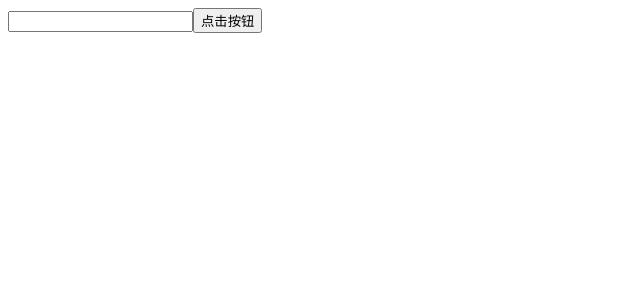
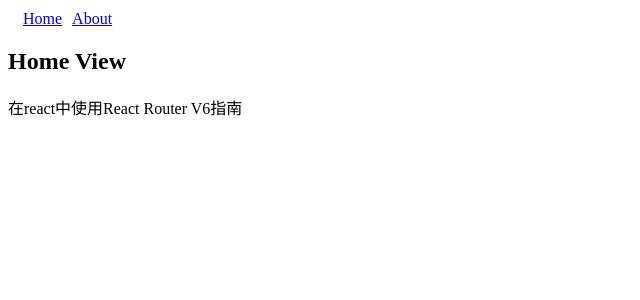
Before and after one commit to SensFeng/react-template, a React app: page / in a window 1280 px wide. Shown: the top 300 px of the page, without its empty margins (0-640 px from the left). Built offline with nearby package versions, Linux system fonts and the light colour scheme.

Commit message:
fix: 调试router 6

```diff
--- a/package.json
+++ b/package.json
@@ -44,6 +44,7 @@
     "react": "^17.0.2",
     "react-dom": "^17.0.2",
     "react-refresh": "^0.11.0",
+    "react-router-dom": "^5.2.0",
     "style-loader": "^3.0.0"
   },
   "dependencies": {
--- a/src/App.jsx
+++ /dev/null
@@ -1,15 +0,0 @@
-import React, {useEffect, useState} from 'react';
-import {Input, Button} from 'antd';
-const App = () => {
-  const [count,setCount] = useState(0)
-  const handleClick = () => {
-  }
-  return (
-    <div>
-      <Input />
-      <Button type={'primary'} onClick={handleClick}>点击按钮</Button>
-    </div>
-  )
-};
-
-export default App;
--- /dev/null
+++ b/src/App5.jsx
@@ -0,0 +1,43 @@
+import React, { useEffect, useState } from "react";
+import { BrowserRouter as Router, Switch, Route, Link } from "react-router-dom";
+
+const App = () => {
+  return (
+    <Router>
+      <nav style={{ margin: 10 }}>
+        <Link to="/" style={{ padding: 5 }}>
+          Home
+        </Link>
+        <Link to="/about" style={{ padding: 5 }}>
+          About
+        </Link>
+      </nav>
+      <Switch>
+        {/* <Route path="/" element={<Home />} />
+        <Route path="/about" element={<About />} /> */}
+        <Route exact path="/" component={Home} />
+        <Route exact path="/about" component={About} />
+      </Switch>
+    </Router>
+  );
+};
+
+const Home = () => {
+  return (
+    <div>
+      <h2>Home View</h2>
+      <p>在react中使用React Router V6指南</p>
+    </div>
+  );
+};
+
+const About = () => {
+  return (
+    <div>
+      <h2>About View</h2>
+      <p>在react中使用React Router V6指南</p>
+    </div>
+  );
+};
+
+export default App;
--- a/src/index.js
+++ b/src/index.js
@@ -1,6 +1,6 @@
 import React from 'react';
 import ReactDOM from 'react-dom';
-import App from './app.jsx';
-// import 'antd/dist/antd.css';
+import App from './App5.jsx';
+// import App from './App6.jsx';
 
 ReactDOM.render(<App />, document.getElementById('root'));
--- a/src/index.less
+++ b/src/index.less
@@ -0,0 +1 @@
+@import 'antd/dist/antd.css'
--- a/webpack.config.js
+++ b/webpack.config.js
@@ -18,7 +18,7 @@
   devServer: {
     port: 8080,
     open: true,
-    hot: true
+    // hot: true
   },
   module: {
     rules: [
```
Also changed, not shown: src/App6.jsx (added, +41 -0 lines), 1 other file (tests, documents, lock files or other folders).
